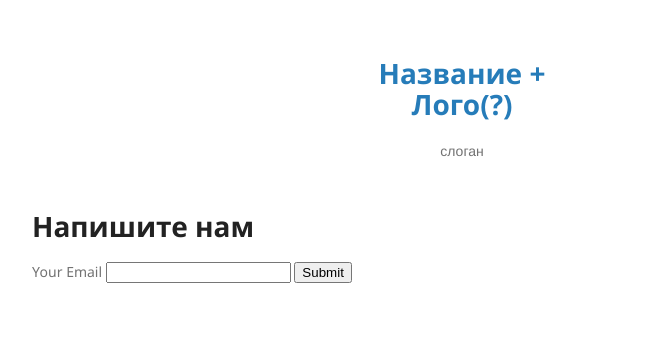
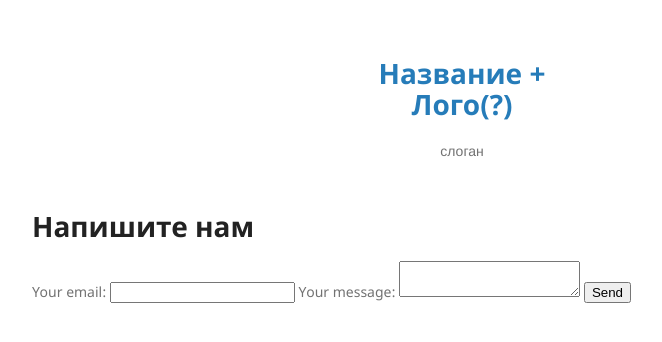
Before and after one commit to FrostOnBite/papka, a Jekyll site: the page built from index.md, in a window 1280 px wide. Shown: the top 342 px of the page, without its empty margins (178-840 px from the left). Built offline with Jekyll 4.4.1, drawn with Linux system fonts in a browser that asks for light colours.

Commit message:
add form

```diff
--- a/_layouts/default.html
+++ b/_layouts/default.html
@@ -26,11 +26,21 @@
       <section>
         <h1 class="tittle">Напишите нам</h1>
 
-        <form action="https://formspree.io/f/{form_id}" method="post">
-          <label for="email">Your Email</label>
-          <input name="Email" id="email" type="email">
-          <button type="submit">Submit</button>
-        </form>
+<form
+  action="https://formspree.io/f/xzzppvnz"
+  method="POST"
+>
+  <label>
+    Your email:
+    <input type="email" name="email">
+  </label>
+  <label>
+    Your message:
+    <textarea name="message"></textarea>
+  </label>
+  <!-- your other form fields go here -->
+  <button type="submit">Send</button>
+</form>
 
       </section>
       <footer>
```
